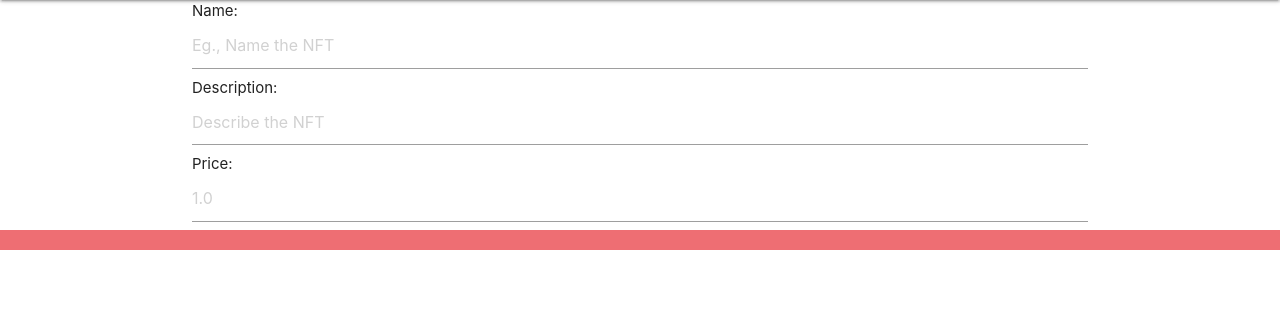
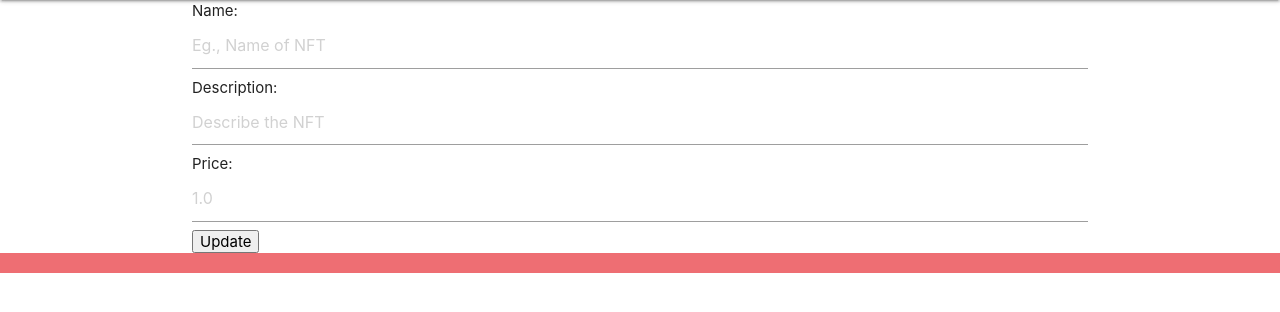
Before and after one commit to eraynai/nft-collector, a Django app: template main_app/templates/nfts/edit.html in a window 1280 px wide. Shown: the part 64-376 px from the top of the page. Run offline with Django 3.2, Linux system fonts and the light colour scheme; the template is opened without the code that fills it, so the values that code supplies are empty.

Commit message:
update functionality added to the app

```diff
--- a/main_app/templates/nfts/detail.html
+++ b/main_app/templates/nfts/detail.html
@@ -4,6 +4,7 @@
 		<span class="card-title">{{nft.name}}</span>
 	</div>
 </div>
+<a href="/nfts/{{nft.id}}/edit/">Edit</a>
 <a href="/nfts/{{nft.id}}/delete/">Delete</a>
 
 {% endblock %}
--- a/main_app/templates/nfts/edit.html
+++ b/main_app/templates/nfts/edit.html
@@ -1,15 +1,16 @@
 {% extends 'base.html' %} {% block content %}
 
-<form action="/nfts/{{nft.id}}/submit_update_form">
+<form method="POST" action="/nfts/{{nft.id}}/submit_update_form/">
 	{% csrf_token %} Name:
-	<input name="name" value="{{nft.name}}" placeholder="Eg., Name the NFT" />
+	<input name="name" value="{{nft.name}}" placeholder="Eg., Name of NFT" />
 	Description:
 	<input
 		name="description"
 		value="{{nft.description}}"
 		placeholder="Describe the NFT"
 	/>
-	Price: <input name="price" placeholder="1.0" />
+	Price: <input name="price" value="{{nft.price}}" placeholder="1.0" />
+	<button type="submit">Update</button>
 </form>
 
 {% endblock %}
--- a/main_app/urls.py
+++ b/main_app/urls.py
@@ -7,4 +7,6 @@ urlpatterns = [
     path('nfts/<int:nft_id>/', views.nfts_detail, name='detail'),
     path('nfts/new/', views.nfts_new, name='new'),
     path('nfts/<int:nft_id>/delete/', views.nfts_delete),
+    path('nfts/<int:nft_id>/edit/', views.nfts_edit),
+    path('nfts/<int:nft_id>/submit_update_form/', views.nfts_update),
 ]
```
Also changed, not shown: main_app/views.py (+14 -0 lines).
